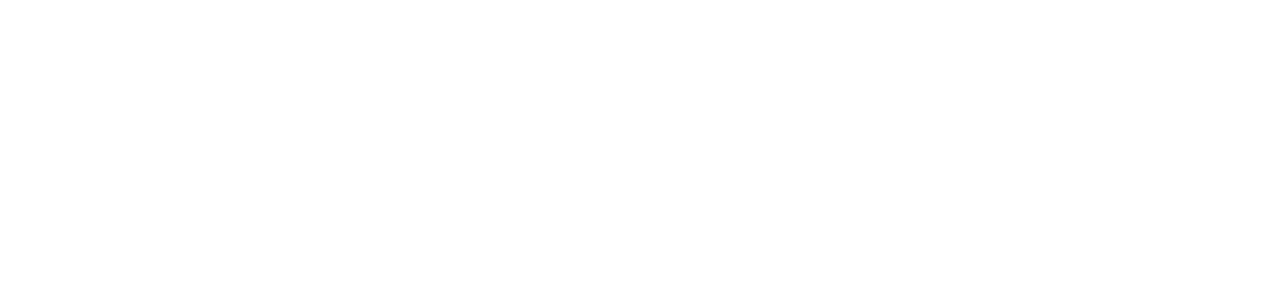
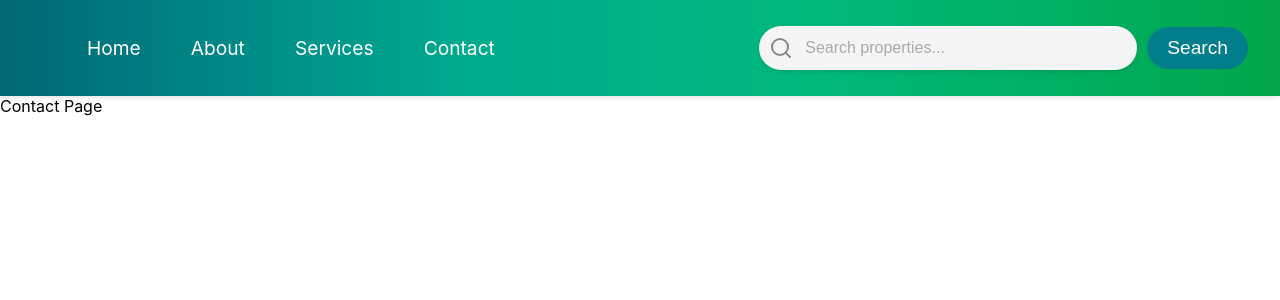
Before and after one commit to Yitingx531/HousingPrice, a React (Create React App) app in the folder frontend/: page /contact in a window 1280 px wide. Before the commit this address had no page. Shown: the top 300 px of the page. Built offline with nearby package versions, Linux system fonts and the light colour scheme.

Commit message:
refactor: rearrange homepage to separate search result from homepage layout

```diff
--- a/frontend/src/App.tsx
+++ b/frontend/src/App.tsx
@@ -3,7 +3,10 @@ import { BrowserRouter as Router, Route, Routes } from 'react-router-dom';
 import Layout from './components/Layout/Layout';
 import HomePage from './components/HomePage/HomePage';
 import PropertyDetail from './components/PropertyDetailPage/PropertyDetail';
+import ContactPage from './components/ContactPage/ContactPage';
 import { PropertiesProvider } from './context/PropertiesContext';
+import SearchResults from './components/SearchResults/SearchResults';
+
 
 const App: React.FC = () => {
   return (
@@ -12,6 +15,9 @@ const App: React.FC = () => {
         <Routes>
           <Route element={<Layout />}>
             <Route path="/" element={<HomePage />} />
+            <Route path="/contact" element={<ContactPage />} />
+            <Route path='/service' />
+            <Route path='/search' element={<SearchResults />}></Route>
             <Route path="/property/:id" element={<PropertyDetail />} />
           </Route>
         </Routes>
--- /dev/null
+++ b/frontend/src/components/ContactPage/ContactPage.tsx
@@ -0,0 +1,9 @@
+import styles from './ContactPage.module.css';
+
+const ContactPage: React.FC = () => {
+
+    return <div>Contact Page</div>
+
+}
+
+export default ContactPage;
--- a/frontend/src/components/HomePage/HomePage.tsx
+++ b/frontend/src/components/HomePage/HomePage.tsx
@@ -1,11 +1,16 @@
 import React from 'react';
-import PropertyList from '../PropertyList/PropertyList';
 import styles from './HomePage.module.css';
+import Map from '../Map/Map';
+import { useProperties } from '../../context/PropertiesContext';
 
 const HomePage: React.FC = () => {
+  const {setSearchTerm, searchTerm} = useProperties();
+  setSearchTerm('')
+  console.log('searchTerminhomepage', searchTerm)
+
   return (
     <div className={styles.homePage}>
-      <PropertyList/>
+     <Map />
     </div>
   );
 };
--- a/frontend/src/components/NavBar/NavBar.tsx
+++ b/frontend/src/components/NavBar/NavBar.tsx
@@ -9,9 +9,9 @@ const NavBar: React.FC = () => {
     <nav className={styles.navBar}>
       <ul className={styles.navLinks}>
       <li><Link to="/">Home</Link></li>
-        <li><Link to="#">About</Link></li>
-        <li><Link to="#">Services</Link></li>
-        <li><Link to="#">Contact</Link></li>
+        <li><Link to="/about">About</Link></li>
+        <li><Link to="/services">Services</Link></li>
+        <li><Link to="/contact">Contact</Link></li>
       </ul>
       <div className={styles.searchContainer}>
         <Search/>
--- a/frontend/src/components/PropertyList/PropertyList.tsx
+++ /dev/null
@@ -1,32 +0,0 @@
-import React from 'react';
-import PropertyCard from '../PropertyCard/PropertyCard';
-import Map from '../Map/Map';
-import styles from './PropertyList.module.css'
-import { useProperties } from '../../context/PropertiesContext';
-import { SearchPropertyResponseDto } from '../../../../src/zillow/dto/search-property-response.dto';
-import PaginationButtonSection from '../PaginationButton/PaginationButtonSection';
-import getUserLocation from '../../utils/getUserLocation';
-
-const PropertyList: React.FC = () => {
-    const { properties, loading } = useProperties();
-    console.log('currentlocation', getUserLocation())
-    if(loading) return <p>{}Loading properties...</p>;
-
-  return (
-    <div>
-      {properties && (
-        <div className={styles.propertyListContainer}>
-          {properties.map((property) => (
-           <PropertyCard key={property.zpid} property={property as SearchPropertyResponseDto} />
-          ))}
-        </div>
-      )}
-
-      {!properties && <Map />}
-      {properties &&<PaginationButtonSection />}
-
-    </div>
-  );
-};
-
-export default PropertyList;
--- a/frontend/src/components/Search/Search.tsx
+++ b/frontend/src/components/Search/Search.tsx
@@ -2,6 +2,7 @@ import React, { useState } from 'react';
 import styles from './Search.module.css';
 import { useProperties } from '../../context/PropertiesContext';
 import { useNavigate } from 'react-router-dom';
+import { SearchPropertyResponseDto } from '../../../../src/zillow/dto/search-property-response.dto';
 
 const Search: React.FC = () => {
   const { setSearchTerm } = useProperties();
@@ -15,7 +16,8 @@ const Search: React.FC = () => {
   const handleSubmit = (e: React.FormEvent<HTMLFormElement>) => {
     e.preventDefault();
     setSearchTerm(inputValue);
-    navigate('/'); // Redirect to the homepage when a search is submitted
+    navigate('/search'); // Redirect to the homepage when a search is submitted
+    setInputValue('');
   };
 
   return (
--- a/frontend/src/components/PropertyList/PropertyList.module.css
+++ b/frontend/src/components/SearchResults/SearchResults.module.css
@@ -1,7 +1,15 @@
-.propertyListContainer{
+.searchResultsContainer{
     display: flex;
     flex-wrap: wrap;
     gap: 1rem 2rem;
     justify-content: center;
     margin-top: 2rem;
 }
+
+.propertyResult{
+    padding: 2rem;
+}
+
+.loadingDiv{
+    margin: 3rem;
+}
--- /dev/null
+++ b/frontend/src/components/SearchResults/SearchResults.tsx
@@ -0,0 +1,41 @@
+import React from 'react';
+import PropertyCard from '../PropertyCard/PropertyCard';
+import Map from '../Map/Map';
+import styles from './SearchResults.module.css'
+import { useProperties } from '../../context/PropertiesContext';
+import { SearchPropertyResponseDto } from '../../../../src/zillow/dto/search-property-response.dto';
+import PaginationButtonSection from '../PaginationButton/PaginationButtonSection';
+import useUserLocation from '../../hooks/useUserLocation';
+
+const SearchResults: React.FC = () => {
+    const { properties, loading, searchTerm } = useProperties();
+    const userLocation = useUserLocation();
+    console.log('userlocation', userLocation)
+    console.log('searchTerminSearchResults', searchTerm)
+    // const formatSearchTerm = (location: string): string =>  {
+    //   if(location){
+
+    //   }
+    //  return location;
+    // }
+    if (loading) return <div className={styles.loadingDiv}>Loading Properties...</div>;
+
+  return (
+    <div>
+      <div className={styles.propertyResult}>Showing properties in {searchTerm}</div>
+      {properties && (
+        <div className={styles.searchResultsContainer}>
+          {properties.map((property) => (
+           <PropertyCard key={property.zpid} property={property as SearchPropertyResponseDto} />
+          ))}
+        </div>
+      )}
+
+      {!properties && <Map />}
+      {properties &&<PaginationButtonSection />}
+
+    </div>
+  );
+};
+
+export default SearchResults;
```
Also changed, not shown: frontend/src/components/ContactPage/ContactPage.module.css (added).
